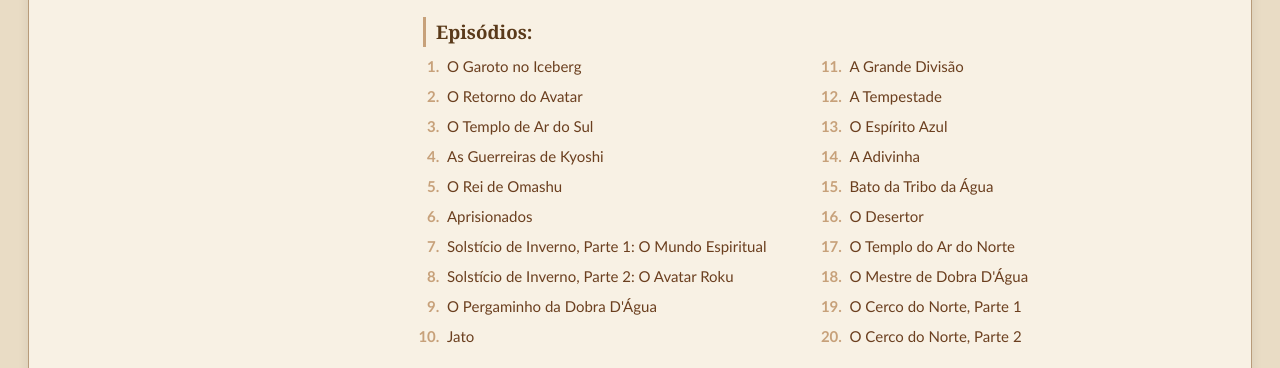
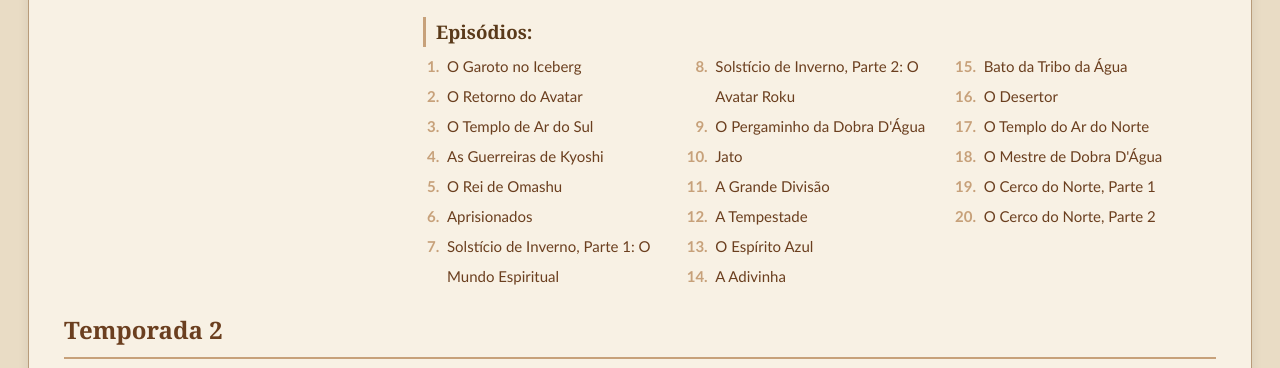
Before and after one commit to annabzsantos/Prog-IV, a plain HTML site: page trabalho1/livros.html in a window 1280 px wide. Shown: the part 1310-1678 px from the top of the page. Drawn offline with Linux system fonts and the light colour scheme.

Commit message:
lista de ep em 3 colunas

```diff
--- a/trabalho1/style.css
+++ b/trabalho1/style.css
@@ -275,7 +275,7 @@
     line-height: 2;
     padding-left: 20px;
     margin: 0;
-    columns: 2;
+    columns: 3;
     column-gap: 32px;
 }
 
```
